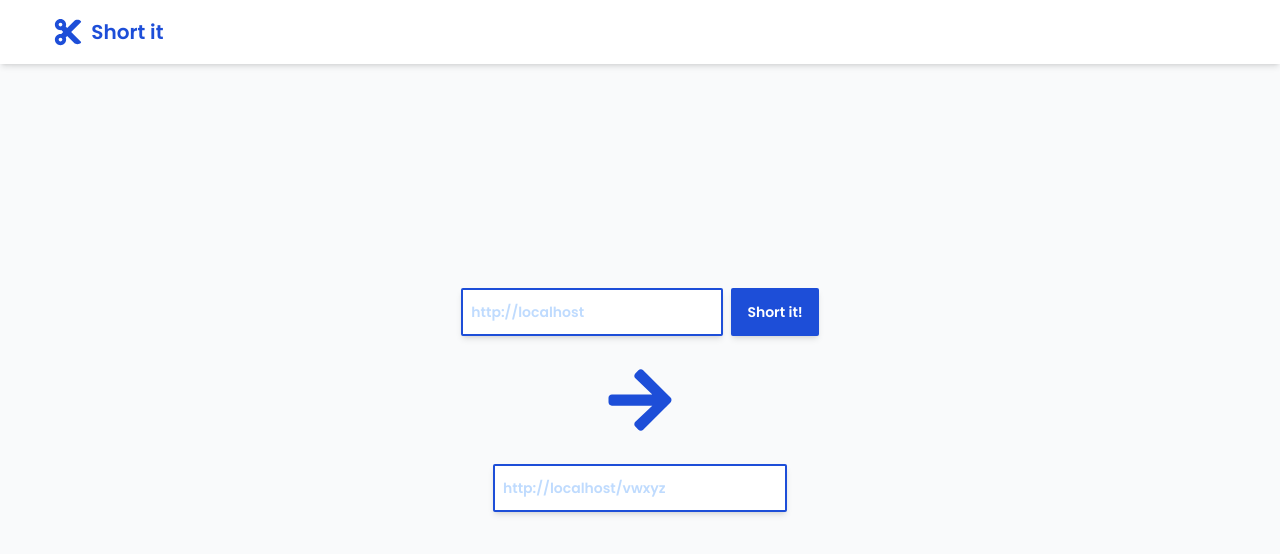
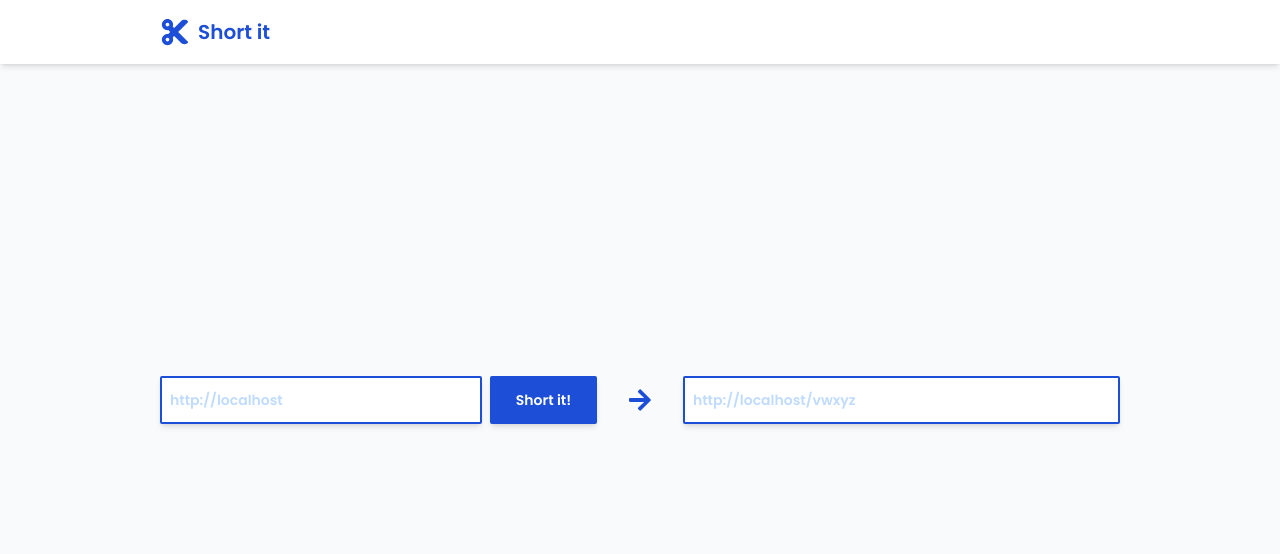
Before and after one commit to diego-luciano/url-shortener, a Next.js app: page / in a window 1280 px wide. Shown: the top 554 px of the page. Built offline with nearby package versions, Linux system fonts and the light colour scheme.

Commit message:
Fix responsive

```diff
--- a/src/pages/index.tsx
+++ b/src/pages/index.tsx
@@ -30,7 +30,7 @@ const Home = () => {
   return (
     <div className='w-screen h-screen flex flex-col items-center justify-center bg-gray-50'>
       <div className='fixed top-0 left-0 w-full h-16 flex items-center justify-center shadow-md bg-white'>
-        <div className='w-11/12 h-full flex items-center justify-between'>
+        <div className='w-11/12 h-full flex items-center justify-between xl:w-9/12'>
           <Link href="/">
             <div className='w-auto flex items-center space-x-2 cursor-pointer'>
               <FaCut className='text-3xl text-blue-700' />
@@ -39,8 +39,8 @@ const Home = () => {
           </Link>
         </div>
       </div>
-      <div className='w-11/12 h-auto flex flex-col items-center space-y-7'>
-        <div className='w-12/12 h-12 flex items-center justify-between space-x-2'>
+      <div className='w-11/12 h-auto flex flex-col items-center space-y-7 md:flex-row md:space-y-0 md:space-x-8 xl:w-9/12'>
+        <div className='w-full h-12 flex items-center justify-between space-x-2'>
           <input
             value={inputValue}
             onChange={e => setInputValue(e.target.value)}
@@ -52,8 +52,8 @@ const Home = () => {
             className='w-3/12 lg:w-3/12 h-full text-sm rounded-sm font-semibold shadow-md text-white bg-blue-700'>Short it!</button>
         </div>
         <FaArrowDown className='md:hidden text-3xl text-blue-700' />
-        <FaArrowRight className='hidden md:flex text-7xl text-blue-700' />
-        <div className='w-12/12 h-12' onClick={onClickShortenedLink}>
+        <FaArrowRight className='hidden md:flex text-5xl text-blue-700' />
+        <div className='w-full h-12' onClick={onClickShortenedLink}>
           <input
             value={shortedInputValue}
             disabled
```
